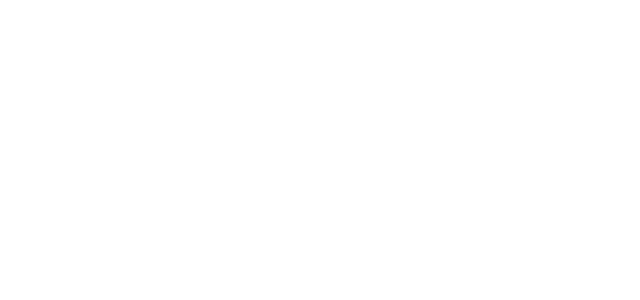
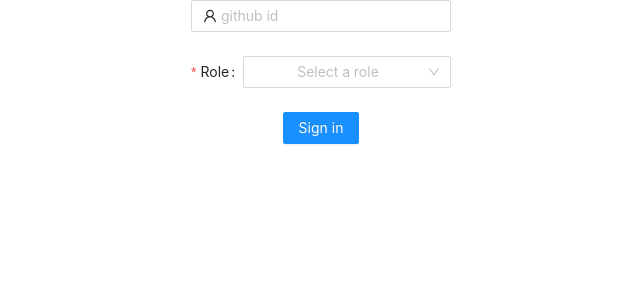
Before and after one commit to DmitriyFriz/x-check-example, a React (Create React App) app: page /auth in a window 1280 px wide. Shown: the top 300 px of the page, without its empty margins (319-959 px from the left). Built offline with nearby package versions, Linux system fonts and the light colour scheme.

Commit message:
feat: add Auth component

```diff
--- a/package.json
+++ b/package.json
@@ -3,6 +3,7 @@
   "version": "0.1.0",
   "private": true,
   "dependencies": {
+    "@ant-design/icons": "^4.2.2",
     "@testing-library/jest-dom": "^4.2.4",
     "@testing-library/react": "^9.5.0",
     "@testing-library/user-event": "^7.2.1",
@@ -12,6 +13,7 @@
     "@types/react-dom": "^16.9.8",
     "@types/react-redux": "^7.1.9",
     "@types/react-router-dom": "^5.1.5",
+    "@types/redux-form": "^8.3.0",
     "antd": "^4.6.2",
     "connected-react-router": "^6.8.0",
     "history": "^5.0.0",
@@ -23,6 +25,7 @@
     "react-router-dom": "^5.2.0",
     "react-scripts": "3.4.3",
     "redux": "^4.0.5",
+    "redux-form": "^8.3.6",
     "redux-thunk": "^2.3.0",
     "reselect": "^4.0.0",
     "typescript": "^3.7.5"
--- a/src/app/App.module.css
+++ b/src/app/App.module.css
@@ -1,5 +1,3 @@
-@import '~antd/dist/antd.css';
-
 .App {
   text-align: center;
 }
--- a/src/app/App.tsx
+++ b/src/app/App.tsx
@@ -1,11 +1,15 @@
 import React from 'react';
 import { Route, Switch } from 'react-router-dom';
+// Components
+import Auth from '../components/Auth';
+// Style
 import s from './App.module.css';
 
 const App: React.FC = () => (
   <div className={s.App}>
     <Switch>
       <Route exact path="/" render={() => <h1>X-CHECK-APP</h1>} />
+      <Route path="/auth" component={Auth} />
       <Route path="/start" render={() => <h1>PAGE NOT FOUND</h1>} />
     </Switch>
   </div>
--- /dev/null
+++ b/src/components/Auth/Auth.module.css
@@ -0,0 +1,9 @@
+.container {
+    display: flex;
+    justify-content: center;
+    align-self: center;
+}
+
+.login-form {
+    max-width: 300px;
+}
--- /dev/null
+++ b/src/components/Auth/index.tsx
@@ -0,0 +1,61 @@
+import React from 'react';
+// Ant Design
+import { Form, Input, Button, Select } from 'antd';
+import { UserOutlined } from '@ant-design/icons';
+// Redux
+import { useDispatch } from 'react-redux';
+import { actions, types } from '../../reducers/user';
+// Styles
+import s from './Auth.module.css';
+
+const Auth: React.FC = () => {
+  const dispatch = useDispatch();
+
+  const onFinish = (values: types.TUserData) => {
+    dispatch(actions.signIn(values));
+  };
+
+  return (
+    <div className={s.container}>
+      <Form
+        name="normal_login"
+        className={s['login-form']}
+        initialValues={{ remember: true }}
+        onFinish={onFinish}
+      >
+        <Form.Item
+          name="githubId"
+          rules={[{ required: true, message: 'Please input your Username!' }]}
+        >
+          <Input
+            prefix={<UserOutlined className="site-form-item-icon" />}
+            placeholder="github id"
+          />
+        </Form.Item>
+
+        <Form.Item
+          name="role"
+          label="Role"
+          rules={[{ required: true, message: 'Please select a role!' }]}
+        >
+          <Select placeholder="Select a role" allowClear>
+            <Select.Option value="male">author</Select.Option>
+            <Select.Option value="female">student</Select.Option>
+          </Select>
+        </Form.Item>
+
+        <Form.Item>
+          <Button
+            type="primary"
+            htmlType="submit"
+            className="login-form-button"
+          >
+            Sign in
+          </Button>
+        </Form.Item>
+      </Form>
+    </div>
+  );
+};
+
+export default Auth;
--- a/src/index.tsx
+++ b/src/index.tsx
@@ -6,15 +6,14 @@
 import './index.css';
 import App from './app/App';
 import * as serviceWorker from './serviceWorker';
+import 'antd/dist/antd.css';
 
 ReactDOM.render(
-  <React.StrictMode>
-    <Provider store={store}>
-      <ConnectedRouter history={history}>
-        <App />
-      </ConnectedRouter>
-    </Provider>
-  </React.StrictMode>,
+  <Provider store={store}>
+    <ConnectedRouter history={history}>
+      <App />
+    </ConnectedRouter>
+  </Provider>,
   document.getElementById('root')
 );
 
--- a/src/reducers/index.ts
+++ b/src/reducers/index.ts
@@ -1,10 +1,14 @@
 import { combineReducers } from 'redux';
 import { connectRouter } from 'connected-react-router';
 import { History } from 'history';
+// Reducers
+import user from './user';
+// ... other reducers
 
 export const createRootReducer = (history: History) =>
   combineReducers({
     router: connectRouter(history),
+    user,
     // ... other reducers
   });
 
--- /dev/null
+++ b/src/reducers/user/actions.ts
@@ -0,0 +1,6 @@
+import * as types from './types';
+
+export const signIn = (userData: types.TUserData): types.TSignIn => ({
+  type: 'SIGN_IN',
+  payload: userData,
+});
--- /dev/null
+++ b/src/reducers/user/index.ts
@@ -0,0 +1,7 @@
+import reducer from './reducer';
+import * as types from './types';
+import * as actions from './actions';
+
+export { types, actions };
+
+export default reducer;
--- /dev/null
+++ b/src/reducers/user/reducer.ts
@@ -0,0 +1,24 @@
+import * as types from './types';
+
+const initialState: types.TUserData = {
+  githubId: null,
+  role: null,
+};
+
+type TState = typeof initialState;
+
+const reducer = (state = initialState, action: types.TAction): TState => {
+  switch (action.type) {
+    case types.SIGN_IN:
+      return {
+        ...state,
+        githubId: action.payload.githubId,
+        role: action.payload.role,
+      };
+
+    default:
+      return state;
+  }
+};
+
+export default reducer;
--- /dev/null
+++ b/src/reducers/user/types.ts
@@ -0,0 +1,13 @@
+export const SIGN_IN = 'SIGN_IN';
+
+export type TUserData = {
+  githubId: string | null;
+  role: 'author' | 'student' | null;
+};
+
+export type TSignIn = {
+  type: typeof SIGN_IN;
+  payload: TUserData;
+};
+
+export type TAction = TSignIn;
```
Also changed, not shown: 1 other file (tests, documents, lock files or other folders).
